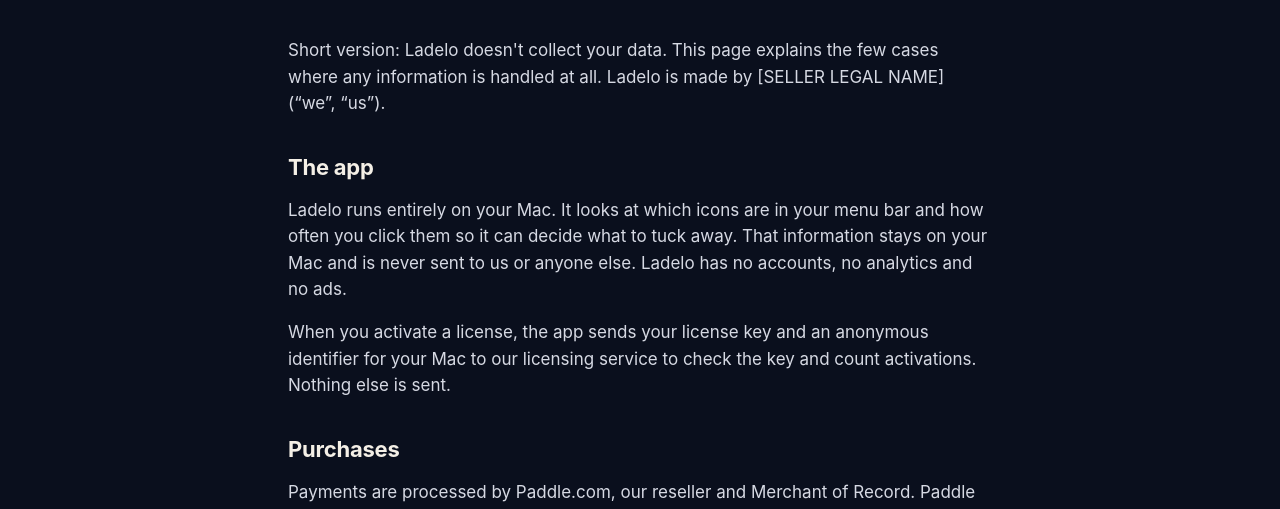
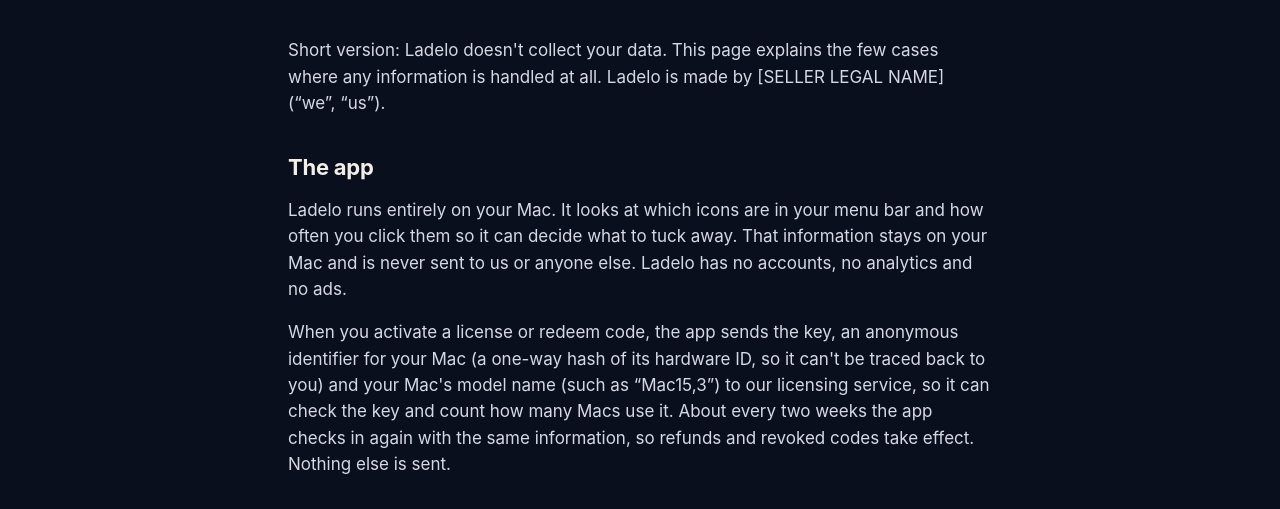
Before and after one commit to sinofolks/ladelo-website, a website built with Vite: page privacy.html in a window 1280 px wide. Shown: the part 225-734 px from the top of the page. Built offline with nearby package versions, Linux system fonts and the light colour scheme.

Commit message:
隐私政策：写清激活和每两周确认时发送的内容（key、匿名设备 id、机型）
Co-Authored-By: Claude Opus 5.5 <noreply@anthropic.com>

```diff
--- a/privacy.html
+++ b/privacy.html
@@ -26,7 +26,7 @@
 
     <h2>The app</h2>
     <p>Ladelo runs entirely on your Mac. It looks at which icons are in your menu bar and how often you click them so it can decide what to tuck away. That information stays on your Mac and is never sent to us or anyone else. Ladelo has no accounts, no analytics and no ads.</p>
-    <p>When you activate a license, the app sends your license key and an anonymous identifier for your Mac to our licensing service to check the key and count activations. Nothing else is sent.</p>
+    <p>When you activate a license or redeem code, the app sends the key, an anonymous identifier for your Mac (a one-way hash of its hardware ID, so it can't be traced back to you) and your Mac's model name (such as “Mac15,3”) to our licensing service, so it can check the key and count how many Macs use it. About every two weeks the app checks in again with the same information, so refunds and revoked codes take effect. Nothing else is sent.</p>
 
     <h2>Purchases</h2>
     <p>Payments are processed by Paddle.com, our reseller and Merchant of Record. Paddle collects your name, email address, billing country and payment details to complete the order, under <a href="https://www.paddle.com/legal/privacy">Paddle's privacy policy</a>. We receive your email address, country and order details from Paddle so we can deliver your license and help you if something goes wrong. We never see your full card details.</p>
```
